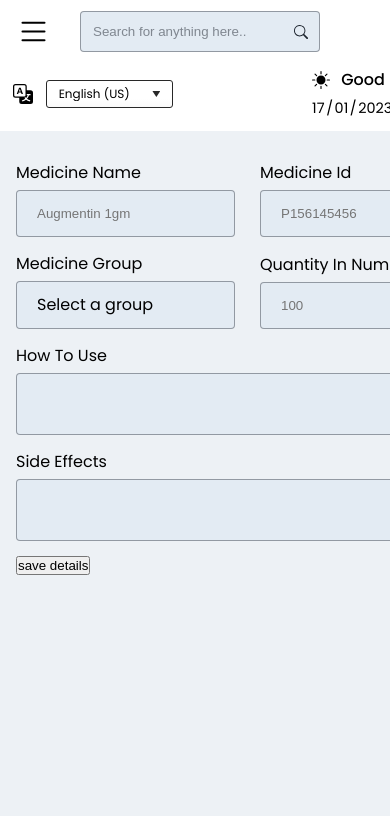
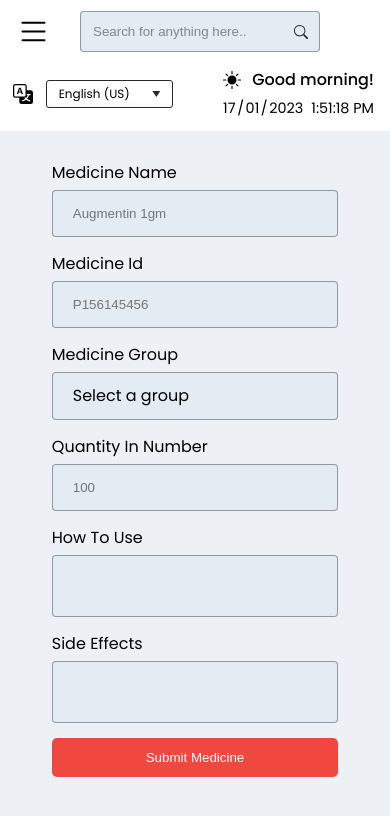
Before and after one commit to mohamedy72/pharmacy-managment, a React (Vite) app: page /inventory/new in a window 390 px wide. Shown: the top 816 px of the page. Built offline with nearby package versions, Linux system fonts and the light colour scheme; data requests are answered from the project's data file.

Commit message:
style: Add medicine form is fully responsive

```diff
--- a/src/components/Layouts/RootLayout.jsx
+++ b/src/components/Layouts/RootLayout.jsx
@@ -10,7 +10,7 @@ const RootLayout = () => {
   const sideBarRef = useRef(null);
   const navigate = useNavigate();
   const { pathname } = useLocation();
-  console.log(pathname);
+
   useEffect(() => {
     if (pathname === "/") navigate("/dashboard");
     useBodyDismiss(sideBarRef, setNavOpen);
@@ -33,11 +33,11 @@ const RootLayout = () => {
       />
       <Layouts>
         <Header handleNavOpen={handleNavOpen} />
-        <main className="main_app">
-          <Suspense fallback={<p>Loading..</p>}>
+        <Suspense fallback={<p>Loading..</p>}>
+          <section>
             <Outlet />
-          </Suspense>
-        </main>
+          </section>
+        </Suspense>
       </Layouts>
     </div>
   );
--- a/src/components/Routes/Dashboard/dashboard.css
+++ b/src/components/Routes/Dashboard/dashboard.css
@@ -1,9 +1,5 @@
 .dashboard {
   overflow: hidden;
-}
-
-.dashboard > section {
-  padding-inline: var(--page-padding);
 }
 
 .dashboard_header,
--- a/src/components/Routes/NewMedicinePage/NewMedicinePage.jsx
+++ b/src/components/Routes/NewMedicinePage/NewMedicinePage.jsx
@@ -4,9 +4,9 @@ import { redirect } from "react-router-dom";
 
 const NewMedicinePage = () => {
   return (
-    <section>
+    <div>
       <AddMedicines />
-    </section>
+    </div>
   );
 };
 
--- a/src/components/SubRoutes/AddMedicineForm/AddMedicineForm.jsx
+++ b/src/components/SubRoutes/AddMedicineForm/AddMedicineForm.jsx
@@ -10,6 +10,7 @@ import {
 import * as Yup from "yup";
 import { Formik } from "formik";
 import { Form } from "react-router-dom";
+import { ActionButton } from "@/components/UI/Button/Button";
 
 const AddMedicines = () => {
   const [newMedicine, setNewMedicine] = useState({});
@@ -54,6 +55,8 @@ const AddMedicines = () => {
                 type="text"
                 placeholder="Augmentin 1gm"
               />
+            </div>
+            <div className="form_container" tabIndex="2">
               <TextInput
                 label="medicine id"
                 name="med_id"
@@ -69,6 +72,8 @@ const AddMedicines = () => {
                 <option value="generic">Generic Medicines</option>
                 <option value="diabetes">Diabetes</option>
               </Selectbox>
+            </div>
+            <div className="form_container" tabIndex="1">
               <TextInput
                 label="quantity in number"
                 name="med_qty"
@@ -87,13 +92,15 @@ const AddMedicines = () => {
                 name="side_effects"
               />
             </div>
-            <button
-              type="submit"
-              disabled={formik.isSubmitting || !formik.isValid}
-              className="btn btn-red"
-            >
-              save details
-            </button>
+            <div className="form_container">
+              <ActionButton
+                type="submit"
+                btnClass="btn-red"
+                disabled={formik.isSubmitting || !formik.isValid}
+                label="Submit medicine"
+                handleClick=""
+              />
+            </div>
           </Form>
         );
       }}
--- a/src/components/SubRoutes/AddMedicineForm/addMedicineForm.css
+++ b/src/components/SubRoutes/AddMedicineForm/addMedicineForm.css
@@ -1,27 +1,13 @@
 .form {
-  max-width: 43.75rem;
-  display: flex;
-  flex-flow: column wrap;
+  max-width: 100%;
+  display: grid;
+  grid-template-columns: 1fr 1fr;
   gap: 0.9375rem;
   padding-block: 1.875rem;
-  padding-inline-start: var(--page-padding);
 }
 
 .form_container {
-  display: flex;
-  justify-content: space-between;
-  align-items: center;
-  gap: 1.5625rem;
-}
-
-.form_container .form_control {
-  width: 50%;
-}
-
-.form_container .select_group {
-  width: 50%;
-  display: flex;
-  flex-flow: column wrap;
+  width: 100%;
 }
 
 .form_container label {
@@ -29,15 +15,10 @@
   text-transform: capitalize;
 }
 
-.form .btn {
-  width: max-content;
-}
-
 .selectbox_control {
   position: relative;
   display: flex;
   flex-direction: column;
-  width: 50%;
 }
 
 .selectbox_control select {
@@ -48,7 +29,6 @@
 }
 
 .textarea_control {
-  width: 100%;
   position: relative;
   display: flex;
   flex-direction: column;
@@ -59,3 +39,19 @@
 .btn:disabled {
   opacity: 0.5;
 }
+
+/* 500px */
+
+@media screen and (max-width: 31.25rem) {
+  .form {
+    grid-template-columns: 1fr;
+  }
+  .form_container {
+    width: 80%;
+    margin-inline: auto;
+  }
+
+  .form_container .btn {
+    width: 100%;
+  }
+}
--- a/src/components/UI/Breadcrumbs/Breadcrumbs.jsx
+++ b/src/components/UI/Breadcrumbs/Breadcrumbs.jsx
@@ -9,11 +9,9 @@ export function Breadcrumbs() {
     // first get rid of any matches that don't have handle and crumb
     .filter((match) => Boolean(match.handle?.crumb))
     .map((match) => match.handle.crumb(match.data));
-  // console.log(crumbs);
 
   const breadcrumbs = crumbs.map((crumb, ind) => {
     const notLast = ind < crumbs.length - 1;
-    console.log(crumb);
     return (
       <Fragment key={ind * 1.2}>
         {notLast ? (
--- a/src/components/UI/Button/Button.jsx
+++ b/src/components/UI/Button/Button.jsx
@@ -38,20 +38,36 @@ export const ActionButton = ({
   btnClass,
   handleClick,
   type,
+  disabled,
 }) => {
+  const renderCustomButtons = () => {
+    if (icon && iconDir) {
+      if (iconDir === "left") {
         return (
-    <button type={type} className={`btn ${btnClass}`} onClick={handleClick}>
-      {iconDir === "left" ? (
           <span className="btn_data">
             {icon} {label}
           </span>
-      ) : iconDir === "right" ? (
+        );
+      } else {
+        return (
           <span className="btn_data">
             {label} {icon}
           </span>
-      ) : (
-        { label }
-      )}
+        );
+      }
+    } else {
+      return label;
+    }
+  };
+
+  return (
+    <button
+      type={type}
+      className={`btn ${btnClass}`}
+      onClick={handleClick}
+      disabled={disabled}
+    >
+      {renderCustomButtons()}
     </button>
   );
 };
--- a/src/utils/routes.jsx
+++ b/src/utils/routes.jsx
@@ -28,10 +28,6 @@ const Payments = lazy(() => import("@Components/SubRoutes/Payments/Payments"));
 
 const NewMedicinePage = lazy(() =>
   import("@Components/SubRoutes/AddMedicineForm/AddMedicineForm")
-);
-
-const AddMedicineForm = lazy(() =>
-  import("@/components/SubRoutes/AddMedicineForm/AddMedicineForm")
 );
 
 import { action as newMedicineAction } from "@Components/Routes/NewMedicinePage/NewMedicinePage";
```
Lines whose indentation alone changed are shown as unchanged.
